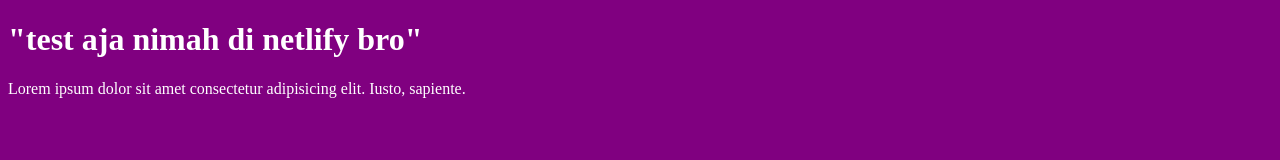
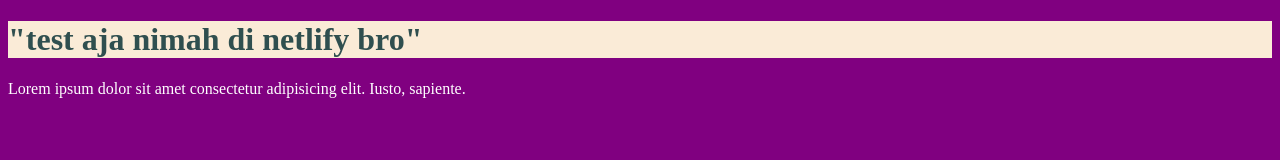
Before and after one commit to AtTajuddin/Saturday, a website: page index.html in a window 1280 px wide. Drawn offline with Linux system fonts and the light colour scheme.

Commit message:
update css

```diff
--- a/css/styles.css
+++ b/css/styles.css
@@ -2,3 +2,8 @@
   background-color: purple;
   color: rgb(255, 255, 255);
 }
+
+h1 {
+  background-color: antiquewhite;
+  color: darkslategrey;
+}
```
